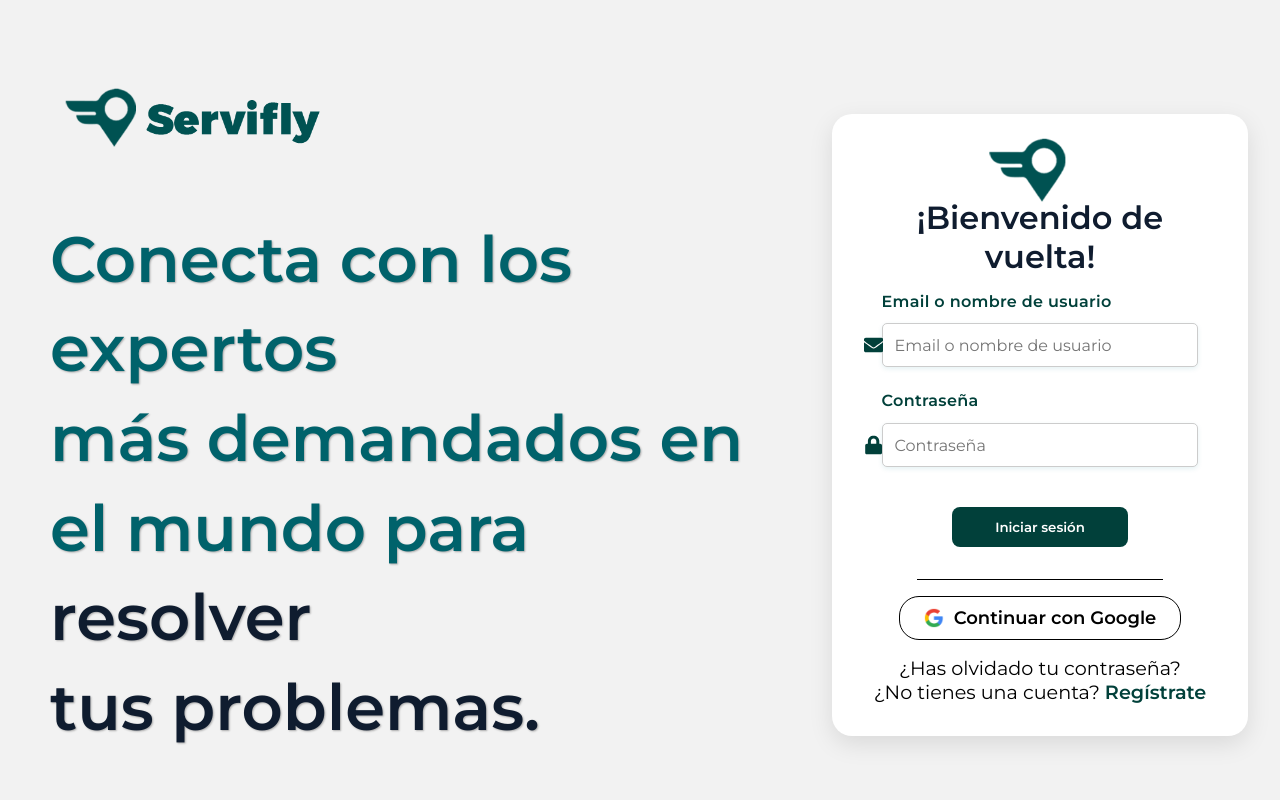
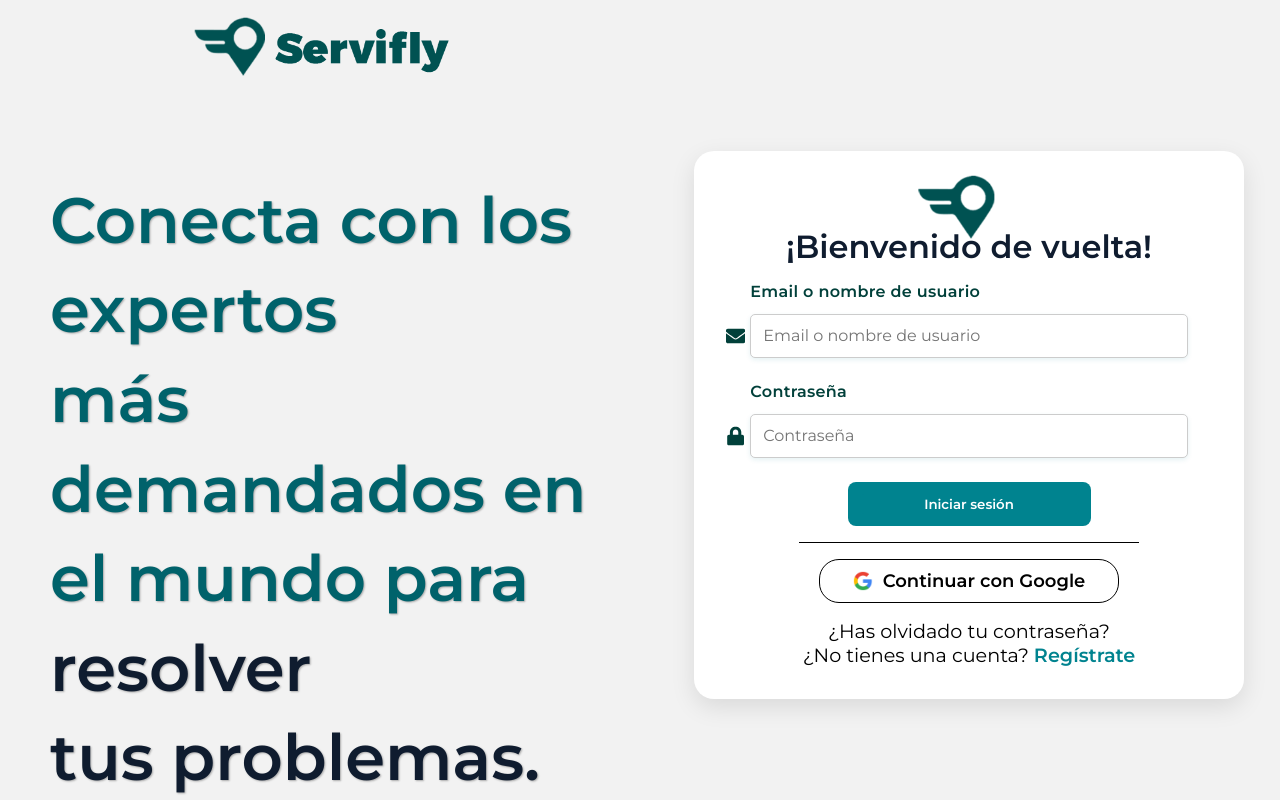
Before and after one commit to Andy-Leal-Dev/ServiFly, a React (Vite) app: page /login in a window 1280 px wide. Shown: the top 800 px of the page. Built offline with nearby package versions, Linux system fonts and the light colour scheme.

Commit message:
V 0.7.3.2
- Hacer responsive las páginas que faltaban

```diff
--- a/src/pages/Login.jsx
+++ b/src/pages/Login.jsx
@@ -1,7 +1,7 @@
-import { useState,useEffect  } from 'react';
-import { useLocation,Link } from 'react-router-dom';
+import { useState, useEffect } from 'react';
+import { useLocation, Link } from 'react-router-dom';
 import { FaUser, FaEnvelope, FaLock, FaPhone, FaHome, FaBirthdayCake } from 'react-icons/fa';
-import Footer from '../components/footer'
+import Footer from '../components/footer';
 import PasswordResetModal from '../components/PasswordResetModal';
 import logo from '../assets/img/logo.png';
 import logogoogle from '../assets/img/logogoogle.png';
@@ -12,12 +12,11 @@ function Login() {
   const [showResetModal, setShowResetModal] = useState(false);
   const [resetEmail, setResetEmail] = useState('');
   const [isRegistering, setIsRegistering] = useState(false);
-const location = useLocation(); //  obtiene la URL actual
+  const location = useLocation();
 
   const handlePasswordReset = (e) => {
     e.preventDefault();
     console.log('Solicitando restablecimiento para:', resetEmail);
-  // Aquí puedes usar tu lógica de backend o mostrar un mensaje
     setShowResetModal(false);
     setResetEmail('');
   };
@@ -25,28 +24,20 @@ const handlePasswordReset = (e) => {
   useEffect(() => {
     const params = new URLSearchParams(location.search);
     if (params.get('register') === 'true') {
-      setIsRegistering(true); //  muestra el formulario de registro automáticamente
-       window.history.replaceState({}, '', '/login'); // Hace que en la url se limpie y se coloque solo /login
+      setIsRegistering(true);
+      window.history.replaceState({}, '', '/login');
     }
   }, [location]);
+
   return (
     <>
       <div className="login-container">
         {/* Panel izquierdo fijo */}
         <div className="login-left">
           <Link to="/">
-          <img
-            src={logo}
-            alt="ServiFly Logo"
-            style={{
-              width: '300px',
-              marginBottom: '-1rem',
-              marginRight: '25rem',
-              marginTop: '-9rem'
-            }}
-          />
+            <img src={logo} alt="ServiFly Logo" className="logo-servifly" />
           </Link>
-          <h1 style={{ marginTop: '5rem', marginBottom: '2rem' }}>
+          <h1 className="login-title">
             Conecta con los expertos <br />
             más demandados en <br />
             el mundo para <strong style={{ color: '#0F1C2F' }}>resolver <br />
@@ -57,14 +48,8 @@ const handlePasswordReset = (e) => {
         {/* Panel derecho con formulario */}
         <div className="login-right">
           <div className={`login-box ${isRegistering ? 'slide-in' : ''}`}>
-            <img
-              src={Icon}
-              alt="ServiFly Logo"
-              style={{ width: '80px', marginBottom: '-1rem', marginRight: '1.5rem', marginTop: '-0.5rem' }}
-            />
-            <h2 style={{ marginTop: '0.5rem' }}>
-              {isRegistering ? '¡Crea tu cuenta!' : '¡Bienvenido de vuelta!'}
-            </h2>
+            <img src={Icon} alt="ServiFly Icon" className="icon-login" />
+            <h2>{isRegistering ? '¡Crea tu cuenta!' : '¡Bienvenido de vuelta!'}</h2>
 
             <form>
               <div className="form">
@@ -72,61 +57,64 @@ const handlePasswordReset = (e) => {
                   <>
                     <label htmlFor="nombres">Nombres</label>
                     <div className="input-icon-wrapper">
-                        <FaUser className="input-icon" style={{ color: '#01403A' }} />
+                      <FaUser className="input-icon" />
                       <input type="text" id="nombres" placeholder="Nombres" />
                     </div>
 
                     <label htmlFor="apellidos">Apellidos</label>
                     <div className="input-icon-wrapper">
-                       <FaUser className="input-icon" style={{ color: '#01403A' }} />
+                      <FaUser className="input-icon" />
                       <input type="text" id="apellidos" placeholder="Apellidos" />
                     </div>
 
                     <label htmlFor="correo">Correo electrónico</label>
                     <div className="input-icon-wrapper">
-                       <FaEnvelope className="input-icon" style={{ color: '#01403A' }} />
+                      <FaEnvelope className="input-icon" />
                       <input type="email" id="correo" placeholder="Correo electrónico" />
                     </div>
 
                     <label htmlFor="telefono">Teléfono</label>
                     <div className="input-icon-wrapper">
-                       <FaPhone className="input-icon" style={{ color: '#01403A' }} />
+                      <FaPhone className="input-icon" />
                       <input type="text" id="telefono" placeholder="Teléfono" />
                     </div>
 
                     <label htmlFor="direccion">Dirección</label>
                     <div className="input-icon-wrapper">
-                       <FaHome className="input-icon" style={{ color: '#01403A' }} />
+                      <FaHome className="input-icon" />
                       <input type="text" id="direccion" placeholder="Dirección" />
                     </div>
 
                     <label htmlFor="nacimiento">Fecha de nacimiento</label>
                     <div className="input-icon-wrapper">
-                      <FaBirthdayCake className="input-icon" style={{ color: '#01403A' }} />
+                      <FaBirthdayCake className="input-icon" />
                       <input type="date" id="nacimiento" />
                     </div>
 
-                     <label htmlFor='password'>Contraseña</label>
+                    <label htmlFor="password">Contraseña</label>
                     <div className="input-icon-wrapper">
-                       <FaLock className="input-icon" style={{ color: '#01403A' }} />
-                       <input type='password' id='password' />
+                      <FaLock className="input-icon" />
+                      <input type="password" id="password" />
                     </div>
 
-                    <label htmlFor='passwordRepeat'>Repita la Contraseña</label>
+                    <label htmlFor="passwordRepeat">Repita la Contraseña</label>
                     <div className="input-icon-wrapper">
-                     <FaLock className="input-icon" style={{ color: '#01403A' }} />
-                     <input type='password' id='passwordRepeat' />
+                      <FaLock className="input-icon" />
+                      <input type="password" id="passwordRepeat" />
                     </div>
 
                     <div className="form-checkbox">
                       <input type="checkbox" id="terms" />
                       <label htmlFor="terms">
-                      Acepto los <Link to="/Condiciones" target="_blank" style={{ color: '#004d4d' }}>Términos y Condiciones</Link> y la <Link to="/Politics" target="_blank" style={{ color: '#004d4d' }}>Política de Privacidad</Link>.
+                        Acepto los <Link to="/Condiciones" target="_blank">Términos y Condiciones</Link> y la <Link to="/Politics" target="_blank">Política de Privacidad</Link>.
                       </label>
                     </div>
-                    <button type="submit" style={{background: "#01403A" }}>Registrarse</button>
+
+                    <button type="submit">Registrarse</button>
                     <div className="links">
-                      <a href="#" onClick={() => setIsRegistering(false)}>¿Ya tienes una cuenta? <strong style={{color: "#01403A"}}>Inicia sesión</strong></a>
+                      <a href="#" onClick={() => setIsRegistering(false)}>
+                        ¿Ya tienes una cuenta? <strong>Inicia sesión</strong>
+                      </a>
                     </div>
                   </>
                 ) : (
@@ -142,19 +130,13 @@ const handlePasswordReset = (e) => {
                       <FaLock className="input-icon" />
                       <input type="password" id="password" placeholder="Contraseña" />
                     </div>
-                     <button type="submit" style={{ background: "#01403A" }}>
-                      <Link
-                        to="/Dashboard"
-                        style={{
-                        background: "#01403A",
-                        color: "#fff",
-                        textDecoration: "none",
-                        textAlign: "center",
-                        borderRadius: "4px"
-                        }}
-                       >
+
+                    <button type="submit">
+                      <Link to="/Dashboard" className="btn-login-link">
                         Iniciar sesión
-                    </Link></button>
+                      </Link>
+                    </button>
+
                     <hr />
 
                     <button className="google">
@@ -162,13 +144,13 @@ const handlePasswordReset = (e) => {
                       Continuar con Google
                     </button>
 
-
-
                     <div className="links">
                       <a href="#" onClick={(e) => { e.preventDefault(); setShowResetModal(true); }}>
                         ¿Has olvidado tu contraseña?
                       </a><br />
-                      <a href="#" onClick={() => setIsRegistering(true)}>¿No tienes una cuenta? <strong style={{color: "#01403A"}}>Regístrate</strong></a>
+                      <a href="#" onClick={() => setIsRegistering(true)}>
+                        ¿No tienes una cuenta? <strong>Regístrate</strong>
+                      </a>
                     </div>
                   </>
                 )}
@@ -183,11 +165,10 @@ const handlePasswordReset = (e) => {
         onClose={() => setShowResetModal(false)}
         onSubmit={handlePasswordReset}
         email={resetEmail}
-  setEmail={setResetEmail}/>
-      {/* Complemento del  Footer */}
+        setEmail={setResetEmail}
+      />
 
       <Footer />
-
     </>
   );
 }
--- a/src/styles/login.css
+++ b/src/styles/login.css
@@ -111,20 +111,23 @@ form input[type="date"] {
 }
 
 form button {
-  width: 60%;
+  width: 100%;
+  max-width: 300px;
   padding: 12px;
-  margin: 1rem 0;
+  margin: 1rem auto;
+  display: block;
   border: none;
   border-radius: 8px;
-  background-color: #01403A;
+  background-color: #00838f; /* o #01403A si prefieres el estilo actual */
   color: white;
   font-weight: bold;
   cursor: pointer;
   transition: background-color 0.3s;
+  box-sizing: border-box;
 }
 
 form button:hover {
-  background-color: #023530;
+  background-color: #0F1C2F;
 }
 
 form hr {
@@ -206,7 +209,6 @@ a strong {
   left: 0rem;
   transform: translateY(-50%);
   pointer-events: none;
-  color: #777;
   font-size: 1.2rem;
   line-height: 1;
 }
@@ -222,15 +224,44 @@ a strong {
   }
 }
 
+/* Nuevas clases para estructura responsive */
+
+.logo-servifly {
+  width: 300px;
+  margin-bottom: 1rem;
+}
+
+.login-title {
+  margin-top: 5rem;
+  margin-bottom: 2rem;
+}
+
+.icon-login {
+  width: 80px;
+  margin-bottom: -1rem;
+  margin-right: 1.5rem;
+  margin-top: -0.5rem;
+}
+
+.btn-login-link {
+  background: #00838f;
+  color: #fff;
+  text-decoration: none;
+  display: block;
+  text-align: center;
+  padding: 2px 0;
+  border-radius: 4px;
+}
+
 /* ===================== RESPONSIVE ===================== */
 @media (max-width: 992px) {
   .login-left h1 {
-    font-size: 3rem;
+    font-size: 2.8rem;
     margin-bottom: 3rem;
   }
 
   .login-box {
-    max-width: 90%;
+    max-width: 95%;
     padding: 1.5rem;
   }
 
@@ -245,22 +276,32 @@ a strong {
 
 @media (max-width: 768px) {
   .login-container {
-    flex-direction: column;
+    flex-direction: column-reverse;
     height: auto;
   }
 
-  .login-left,
-  .login-right {
-    flex: none;
-    width: 100%;
-    padding: 2rem 1rem;
+  .login-left {
+    position: static !important;
+    height: auto !important;
+    padding: 1rem !important;
+    align-items: center;
     text-align: center;
   }
 
-  .login-left h1 {
-    font-size: 2.5rem;
-    margin-bottom: 2rem;
+  .logo-servifly {
+    width: 200px !important;
+    margin: 0 auto 1rem auto !important;
+  }
+
+  .login-title {
+    font-size: 1.8rem;
+    margin: 1rem auto;
     text-align: center;
+  }
+
+  .login-box {
+    max-width: 95%;
+    padding: 1.5rem;
   }
 
   form input {
@@ -268,7 +309,7 @@ a strong {
   }
 
   form button {
-    width: 80%;
+    width: 90%;
   }
 
   form hr {
@@ -277,7 +318,7 @@ a strong {
 
   .google,
   .facebook {
-    width: 90%;
+    width: 100%;
     font-size: 1rem;
   }
 
```
Also changed, not shown: src/styles/Dashboard.css (line endings or trailing spaces), 1 other file (tests, documents, lock files or other folders). Lines whose indentation alone changed are shown as unchanged.
